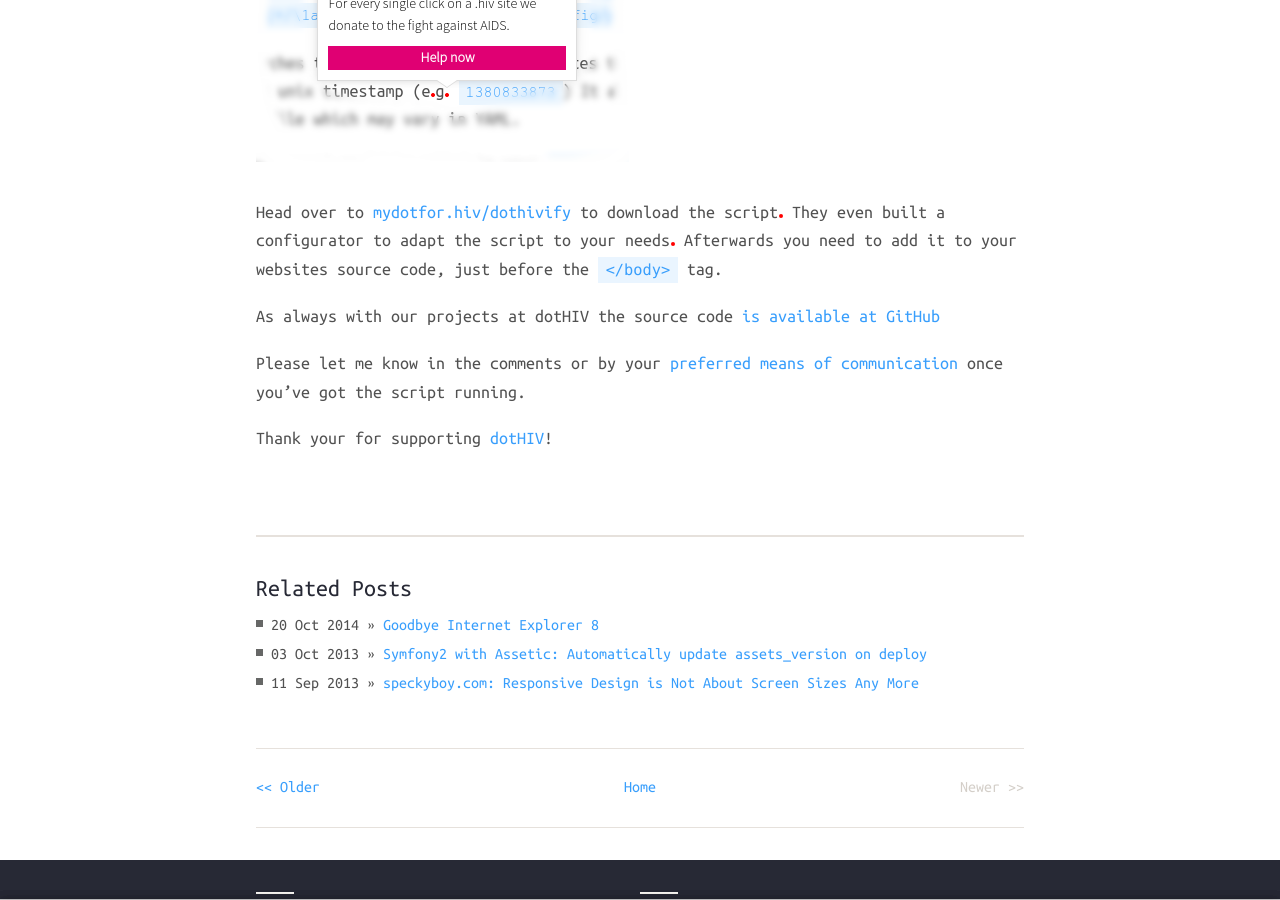
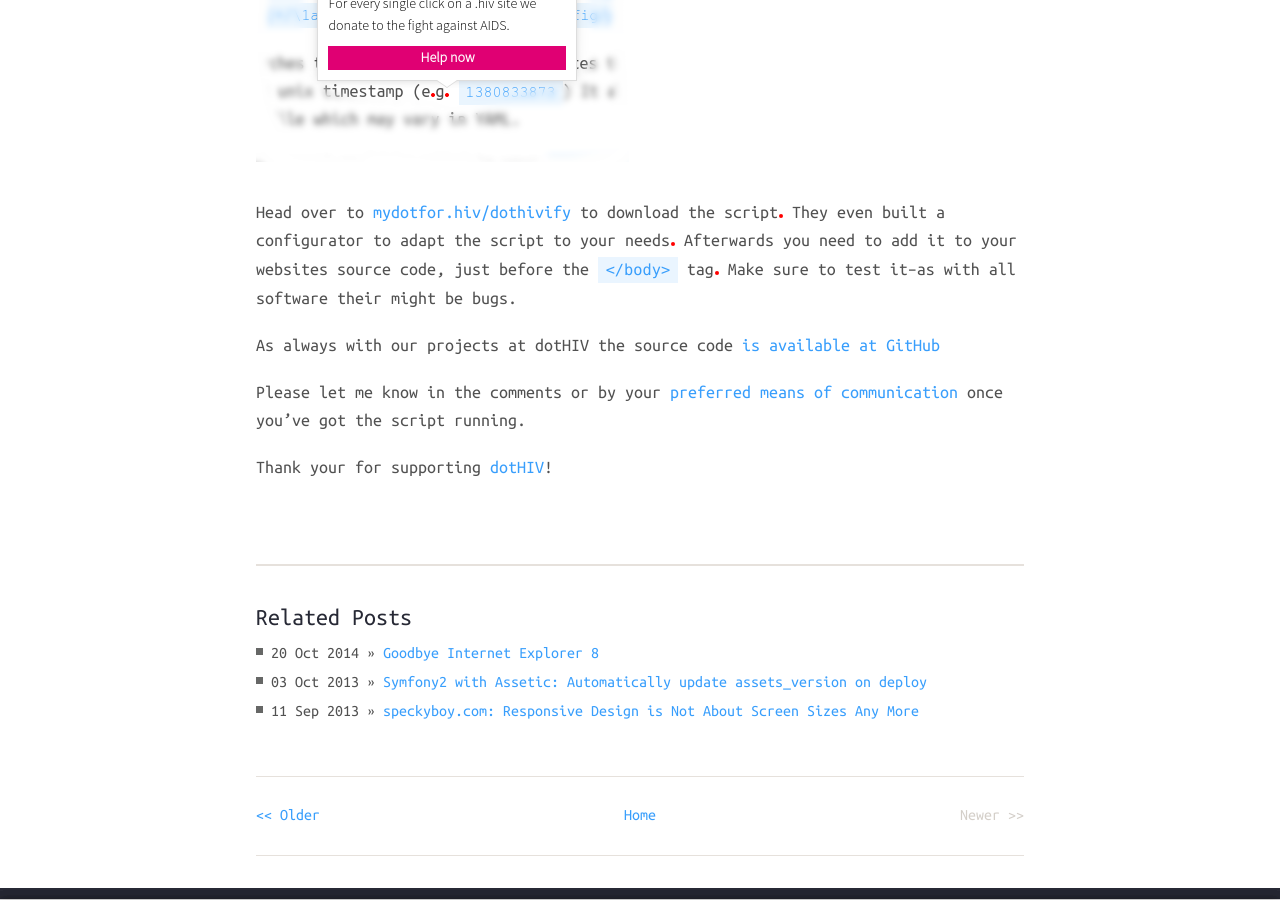
Before and after one commit to coderbyheart/blog, a Jekyll site: the page built from _posts/2014-11-28-give-your-dots-to-dotHIV.md, in a window 1280 px wide and 900 px high, scrolled down 748 px. Built offline with Jekyll 4.4.1, drawn with Linux system fonts in a browser that asks for light colours; nearby versions of some CDN libraries; comment, search, counter and statistics services are not loaded; some of the changed text lies outside the part shown.

Commit message:
Updated.

```diff
--- a/_posts/2014-11-28-give-your-dots-to-dotHIV.md
+++ b/_posts/2014-11-28-give-your-dots-to-dotHIV.md
@@ -16,7 +16,7 @@
 
 ![dotHIVify popup](/uploads/2014/11/dothivify.png)
 
-Head over to [mydotfor.hiv/dothivify](http://mydotfor.hiv/dothivify/) to download the script. They even built a configurator to adapt the script to your needs. Afterwards you need to add it to your websites source code, just before the `</body>` tag.
+Head over to [mydotfor.hiv/dothivify](http://mydotfor.hiv/dothivify/) to download the script. They even built a configurator to adapt the script to your needs. Afterwards you need to add it to your websites source code, just before the `</body>` tag. Make sure to test it–as with all software their might be bugs.
 
 As always with our projects at dotHIV the source code [is available at GitHub](https://github.com/dothiv/dothivify).
 
```
